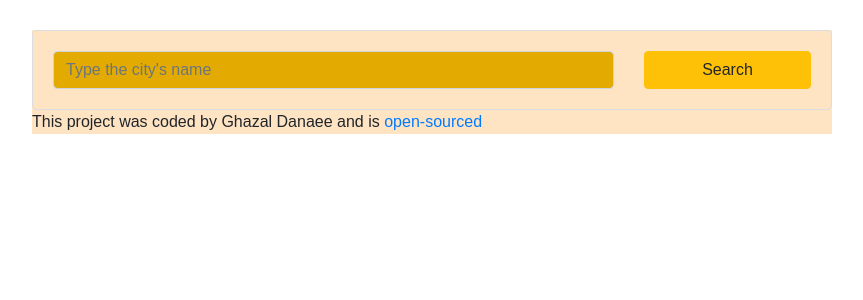
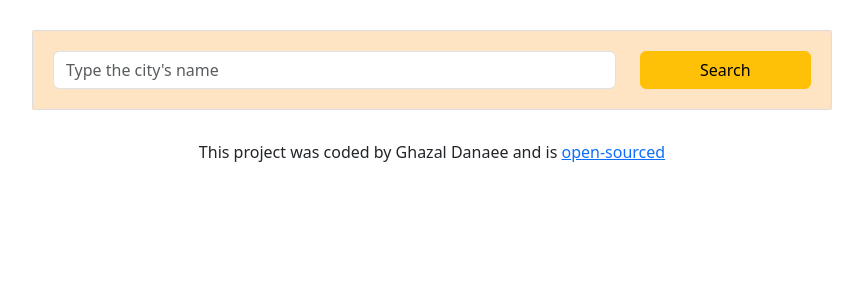
Before and after one commit to Danaee-Ghazal/weather-react, a React (Create React App) app: page / in a window 1280 px wide. Shown: the top 300 px of the page, without its empty margins (208-1071 px from the left). Built offline with nearby package versions, Linux system fonts and the light colour scheme.

Commit message:
added bootstarp

```diff
--- a/package.json
+++ b/package.json
@@ -7,6 +7,7 @@
     "@testing-library/react": "^13.4.0",
     "@testing-library/user-event": "^13.5.0",
     "axios": "^1.4.0",
+    "bootstrap": "^5.3.1",
     "dateutil": "^0.1.0",
     "react": "^18.2.0",
     "react-dom": "^18.2.0",
--- a/public/index.html
+++ b/public/index.html
@@ -33,8 +33,6 @@
     <title>React App</title>
   </head>
   <body>
-    <div class="conatainer">
-      <div id="root"></div>
-    </div>
+    <div id="root"></div>
   </body>
 </html>
--- a/src/App.css
+++ b/src/App.css
@@ -99,3 +99,6 @@ li:first-letter {
 .form-control {
   background-color: #e3ab01;
 }
+footer {
+  text-align: center;
+}
--- a/src/App.js
+++ b/src/App.js
@@ -1,9 +1,23 @@
 import "./App.css";
 import Weather from "./Weather";
+import "bootstrap/dist/css/bootstrap.css";
 export default function App() {
   return (
     <div className="App">
+      <div className="container"></div>
       <Weather />
+      <footer>
+        <p>
+          This project was coded by Ghazal Danaee and is{" "}
+          <a
+            href="https://github.com/Danaee-Ghazal/weather-react"
+            target="_blank"
+            rel="noreferrer"
+          >
+            open-sourced
+          </a>
+        </p>
+      </footer>
     </div>
   );
 }
--- a/src/Weather.js
+++ b/src/Weather.js
@@ -1,5 +1,6 @@
 import React, { useState } from "react";
 import axios from "axios";
+import "bootstrap/dist/css/bootstrap.css";
 
 export default function Weather() {
   const [city, setCity] = useState("");
@@ -52,7 +53,7 @@ export default function Weather() {
     return (
       <div className="container">
         <div className="weather-app-wrapper">
-          <div className="weather-app">
+          <div className="weather-app ">
             {form}
             <div className="overview">
               <h1>{city}</h1>
@@ -66,16 +67,18 @@ export default function Weather() {
             <div className="row">
               <div className="col-6">
                 <div className="clearfix">
-                  <img
-                    src={weather.icon}
-                    alt={weather.description}
-                    className="float-left"
-                  />
                   <div className="float-left">
-                    <strong>{weather.temperature}</strong>
+                    <strong className="ml-5">{weather.temperature}</strong>
                     <span className="units"> °C </span>
                   </div>
                 </div>
+                <img
+                  src={weather.icon}
+                  alt={weather.description}
+                  className="float-left"
+                />
+                <br />
+                <div>{weather.description}</div>
               </div>
               <div className="col-6">
                 <ul>
@@ -90,19 +93,9 @@ export default function Weather() {
                 </ul>
               </div>
             </div>
-            <div className="weather-forecast">{weather.description}</div>
+
+            <div className="weather-forecast"></div>
           </div>
-
-          <small>
-            <a
-              href="https://github.com/Danaee-Ghazal/weather-react"
-              target="_blank"
-              rel="noreferrer"
-            >
-              Open-source code
-            </a>
-            by Ghazal Danaee
-          </small>
         </div>
       </div>
     );
@@ -111,18 +104,6 @@ export default function Weather() {
       <div className="container">
         <div className="weather-app-wrapper">
           <div className="weather-app">{form}</div>
-          <footer>
-            <p>
-              This project was coded by Ghazal Danaee and is{" "}
-              <a
-                href="https://github.com/Danaee-Ghazal/weather-react"
-                target="_blank"
-                rel="noreferrer"
-              >
-                open-sourced
-              </a>
-            </p>
-          </footer>
         </div>
       </div>
     );
```
Also changed, not shown: 1 other file (tests, documents, lock files or other folders).
